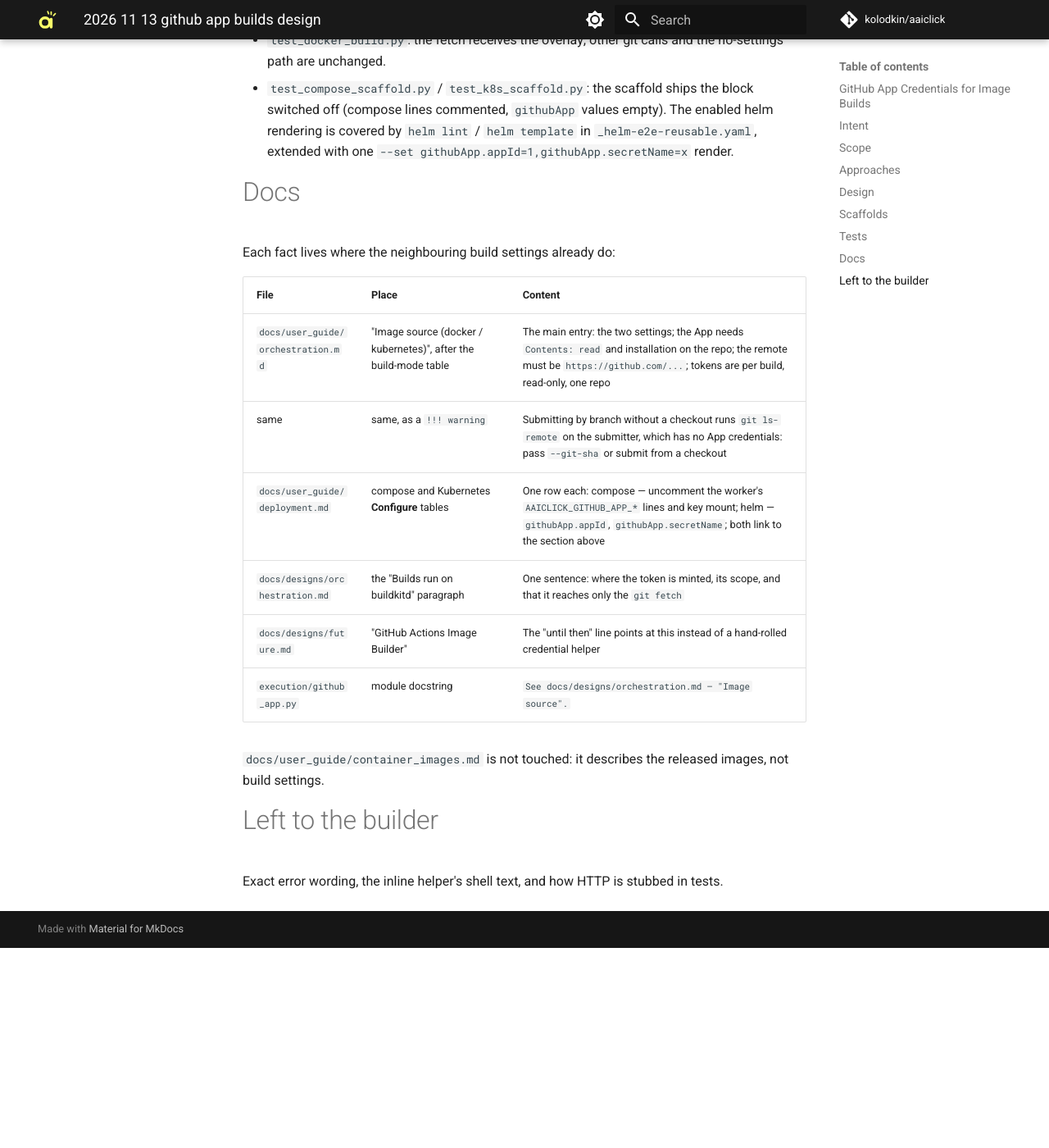
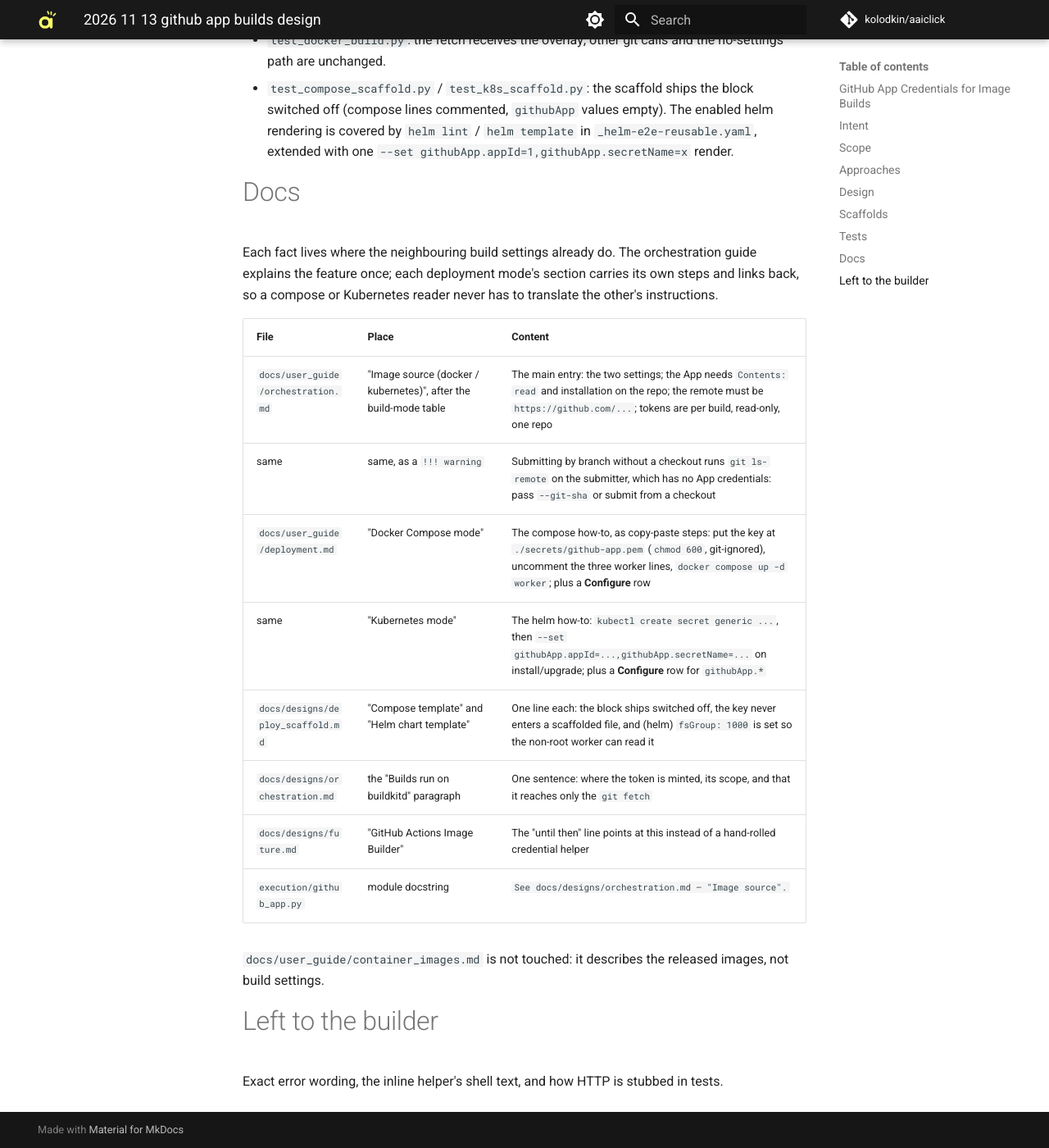
Before and after one commit to kolodkin/aaiclick, an MkDocs documentation site: the page built from docs/superpowers/specs/2026-11-13-github-app-builds-design.md, in a window 1280 px wide and 1400 px high, scrolled down 2964 px. Shown: the whole window at 82% size. Built offline with MkDocs 1.6.1 and Material for MkDocs 9.7.7, drawn with Linux system fonts in a browser that asks for light colours; comment, search, counter and statistics services are not loaded; before the commit the page ends 4120 px from its top, so only the background shows below that.

Commit message:
Spec: document GitHub App setup per deployment mode
Co-Authored-By: Claude Fable 5.2 <noreply@anthropic.com>
Claude-Session: https://claude.ai/code/session_01LcC1uBi4a8CeBsJqfLov4w

```diff
--- a/docs/superpowers/specs/2026-11-13-github-app-builds-design.md
+++ b/docs/superpowers/specs/2026-11-13-github-app-builds-design.md
@@ -131,13 +131,18 @@ could not read a root-owned `0400` file otherwise. Exactly one set fails
 
 # Docs
 
-Each fact lives where the neighbouring build settings already do:
+Each fact lives where the neighbouring build settings already do. The
+orchestration guide explains the feature once; each deployment mode's section
+carries its own steps and links back, so a compose or Kubernetes reader never
+has to translate the other's instructions.
 
 | File                                  | Place                                              | Content                                                                                                                                                                                |
 |---------------------------------------|----------------------------------------------------|----------------------------------------------------------------------------------------------------------------------------------------------------------------------------------------|
 | `docs/user_guide/orchestration.md`    | "Image source (docker / kubernetes)", after the build-mode table | The main entry: the two settings; the App needs `Contents: read` and installation on the repo; the remote must be `https://github.com/...`; tokens are per build, read-only, one repo |
 | same                                  | same, as a `!!! warning`                           | Submitting by branch without a checkout runs `git ls-remote` on the submitter, which has no App credentials: pass `--git-sha` or submit from a checkout                                |
-| `docs/user_guide/deployment.md`       | compose and Kubernetes **Configure** tables        | One row each: compose — uncomment the worker's `AAICLICK_GITHUB_APP_*` lines and key mount; helm — `githubApp.appId`, `githubApp.secretName`; both link to the section above           |
+| `docs/user_guide/deployment.md`       | "Docker Compose mode"                              | The compose how-to, as copy-paste steps: put the key at `./secrets/github-app.pem` (`chmod 600`, git-ignored), uncomment the three worker lines, `docker compose up -d worker`; plus a **Configure** row |
+| same                                  | "Kubernetes mode"                                  | The helm how-to: `kubectl create secret generic ...`, then `--set githubApp.appId=...,githubApp.secretName=...` on install/upgrade; plus a **Configure** row for `githubApp.*`           |
+| `docs/designs/deploy_scaffold.md`     | "Compose template" and "Helm chart template"       | One line each: the block ships switched off, the key never enters a scaffolded file, and (helm) `fsGroup: 1000` is set so the non-root worker can read it                              |
 | `docs/designs/orchestration.md`       | the "Builds run on buildkitd" paragraph            | One sentence: where the token is minted, its scope, and that it reaches only the `git fetch`                                                                                           |
 | `docs/designs/future.md`              | "GitHub Actions Image Builder"                     | The "until then" line points at this instead of a hand-rolled credential helper                                                                                                        |
 | `execution/github_app.py`             | module docstring                                   | `See docs/designs/orchestration.md — "Image source".`                                                                                                                                  |
```
